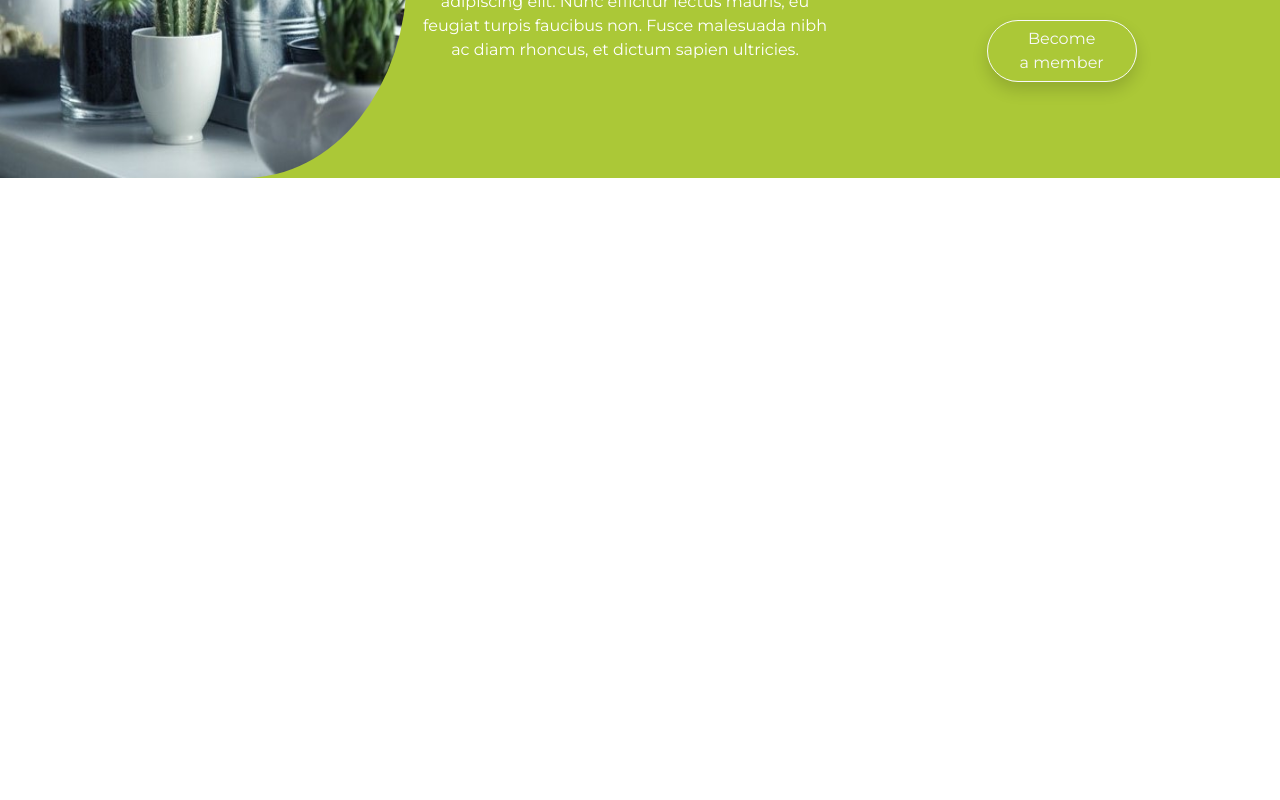
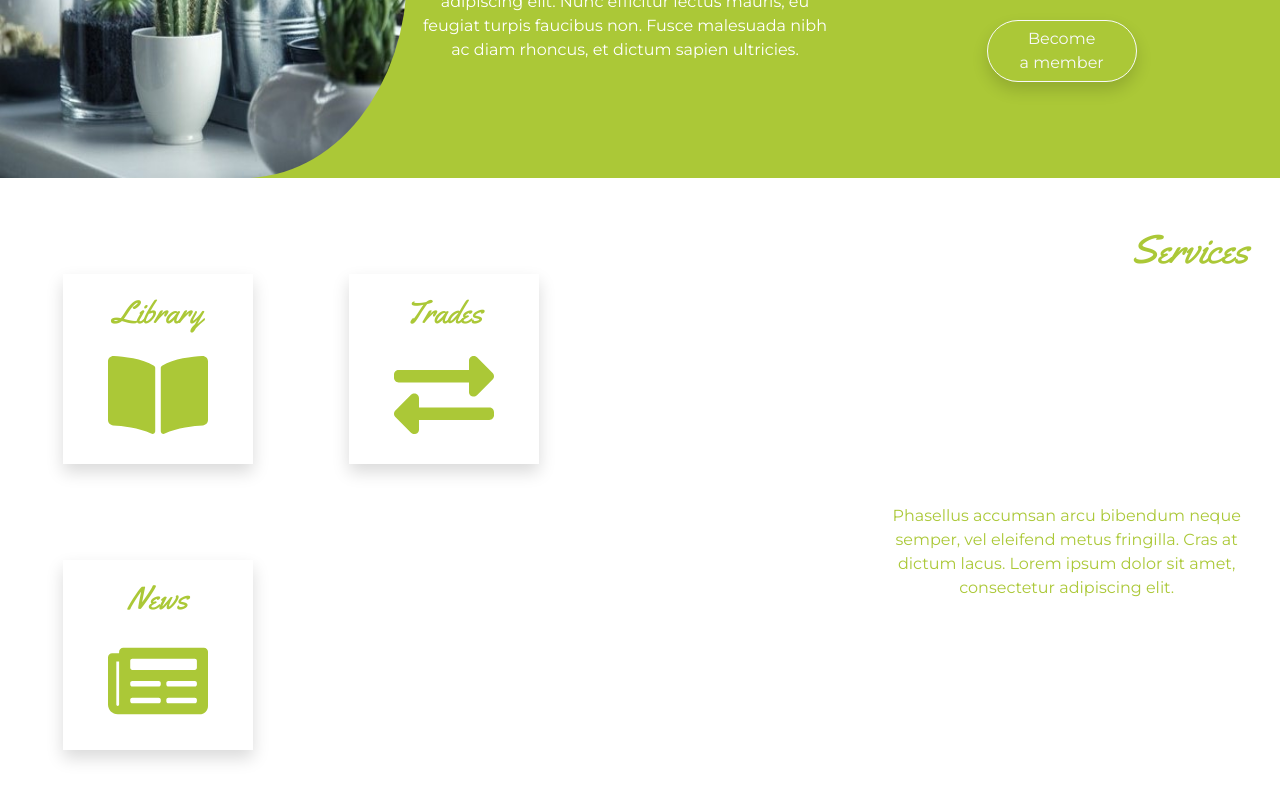
Before and after one commit to RebecaPastl/succulent-club, a React (Create React App) app: page / in a window 1280 px wide. Shown: the part 832-1632 px from the top of the page. Before the commit the page ends 1010 px from the top, so only its background shows below. Built offline with nearby package versions, Linux system fonts and the light colour scheme.

Commit message:
feat(services): add component services

```diff
--- a/src/App.js
+++ b/src/App.js
@@ -1,6 +1,7 @@
 import React from 'react';
-import Header from './Header.js'
-import About from './About.js'
+import Header from './components/Header.js';
+import About from './components/About.js';
+import Services from './components/Services.js';
 
 class App extends React.Component {
   render() {
@@ -8,6 +9,7 @@ class App extends React.Component {
     return <>
       <Header />
       <About />
+      <Services />
     </>
   };
 }
--- a/src/About.js
+++ b/src/components/About.js
@@ -12,8 +12,8 @@ class About extends React.Component {
         return <>
 
             <Container className='bg-green' fluid>
-            <Row>
-                <Col className='d-none d-xl-block p-0 '>
+            <Row className='min-vh-50'>
+                <Col className='d-none d-xl-block p-0'>
                     <Image src="images/img-about.jpg" className='round-right h-100' fluid />
                 </Col>
                 <Col className='text-white text-center my-5' sm>
--- /dev/null
+++ b/src/components/Services.js
@@ -0,0 +1,65 @@
+import React from 'react';
+import Container from 'react-bootstrap/Container';
+import Row from 'react-bootstrap/Row';
+import Col from 'react-bootstrap/Col';
+import Card from 'react-bootstrap/Card';
+import CardDeck from 'react-bootstrap/CardDeck';
+import { FaBookOpen } from 'react-icons/fa';
+import { FaExchangeAlt } from 'react-icons/fa';
+import { FaNewspaper } from 'react-icons/fa';
+
+class Services extends React.Component {
+
+    render() {
+
+        return <>
+
+            <Container className='bg-white' fluid>
+            <Row className='text-center g-3'>
+                {/* lg={{ order: 'last' }} changes the order of the cols in large screens */}
+                <Col className='green text-center my-5' sm={4} lg={{ order: 'last' }}>
+                    <h1 className='mb-0 mr-3 text-right'>Services</h1>
+                    <div className='h-100 d-flex align-items-center'>
+                        <p> Phasellus accumsan arcu bibendum neque semper, vel eleifend metus fringilla.
+                            Cras at dictum lacus. Lorem ipsum dolor sit amet, consectetur adipiscing elit.
+                        </p>
+                    </div>
+                </Col>
+                <Col className='text-dark my-5' sm={8}>
+                <div className='h-100 d-flex align-items-center'>
+                    <CardDeck className='green mx-auto d-flex align-items-center'>
+                    <Card className='rounded-0 border-0 shadow mx-lg-5 my-5' style={{minWidth:190, maxWidth:190, height:190}}>
+                        <Card.Body className='h-50 mw-50'>
+                            <Card.Title>
+                                <h2>Library</h2>
+                            </Card.Title>
+                            <FaBookOpen size={100}/>
+                        </Card.Body>
+                    </Card>
+                    <Card className='rounded-0 border-0 shadow mx-lg-5 my-5' style={{minWidth:190, maxWidth:190, height:190}}>
+                        <Card.Body>
+                            <Card.Title>
+                                <h2>Trades</h2>
+                            </Card.Title>
+                            <FaExchangeAlt size={100}/>
+                        </Card.Body>
+                    </Card>
+                    <Card className='rounded-0 border-0 shadow mx-lg-5 my-5' style={{minWidth:190, maxWidth:190, height:190}}    >
+                        <Card.Body>
+                            <Card.Title>
+                                <h2>News</h2>
+                            </Card.Title>
+                            <FaNewspaper size={100}/>
+                        </Card.Body>
+                    </Card>
+                    </CardDeck>
+                </div>
+                </Col>
+            </Row>
+            </Container>
+
+        </>;
+    }
+}
+
+export default Services;
--- a/src/index.css
+++ b/src/index.css
@@ -14,6 +14,10 @@ body{
     opacity:75%;
     -ms-transform: translateY(15%);
     transform: translateY(15%);
+}
+
+.row{
+    min-height: 50vh;
 }
 
 /* shape */
@@ -43,6 +47,8 @@ h1, h2, .h1, .h2 {
     font-family: 'Yellowtail', 'Opens Sans', 'Montserrat', 'Helvetica', sans-serif;
 }
 
+/* Medias */
+
 @media only screen and (max-width: 1800px) {
     .arrow{
         display: none;
```
Also changed, not shown: src/components/Header.js (renamed from src/Header.js), src/components/Navbar.js (renamed from src/Navbar.js).
